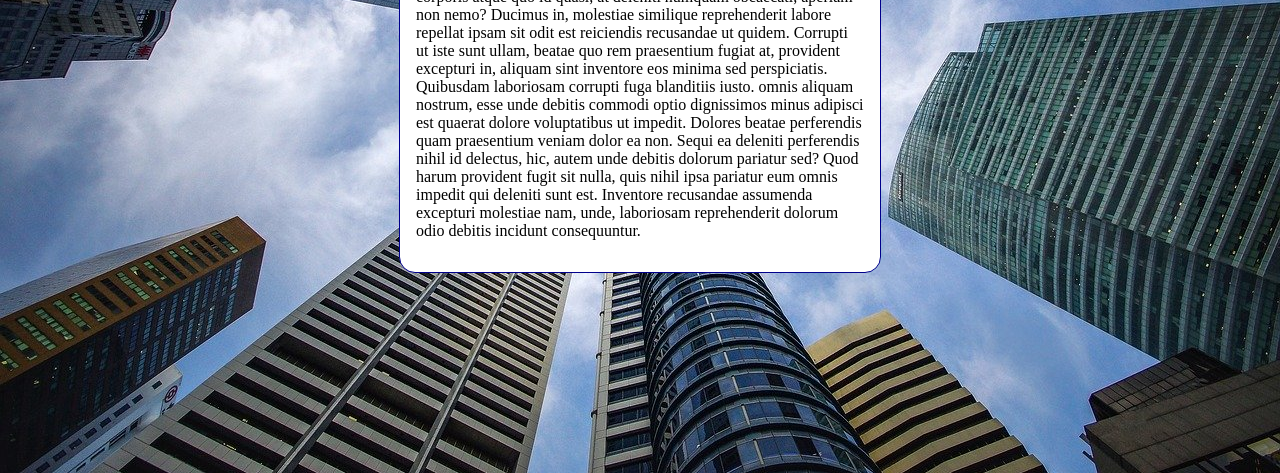
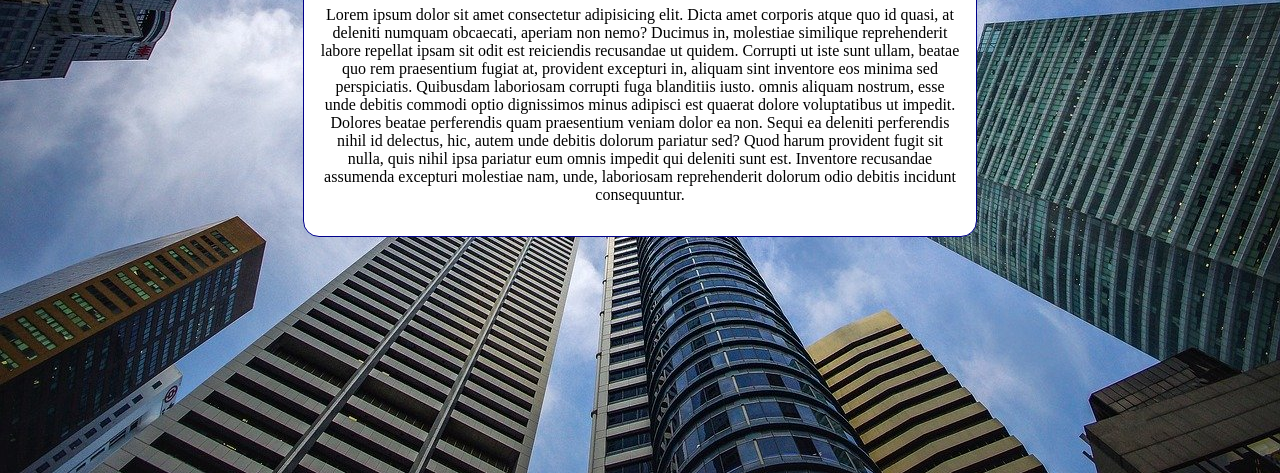
Before and after one commit to Matheusnasc0903/HTML-CSS, a plain HTML site: page Exercicios/ex022/fundo03.html in a window 1280 px wide. Shown: the part 327-800 px from the top of the page. Drawn offline with Linux system fonts and the light colour scheme.

Commit message:
modified:   Exercicios/ex022/style-3.css

```diff
--- a/Exercicios/ex022/style-3.css
+++ b/Exercicios/ex022/style-3.css
@@ -12,7 +12,8 @@ body{
 }
 main{
     background-color: white;
-    width: 35%;
+    max-width: 40em;
+    text-align: center;
     padding: 1em;
     border: 1px solid darkblue;
     border-radius: 1em;
```
